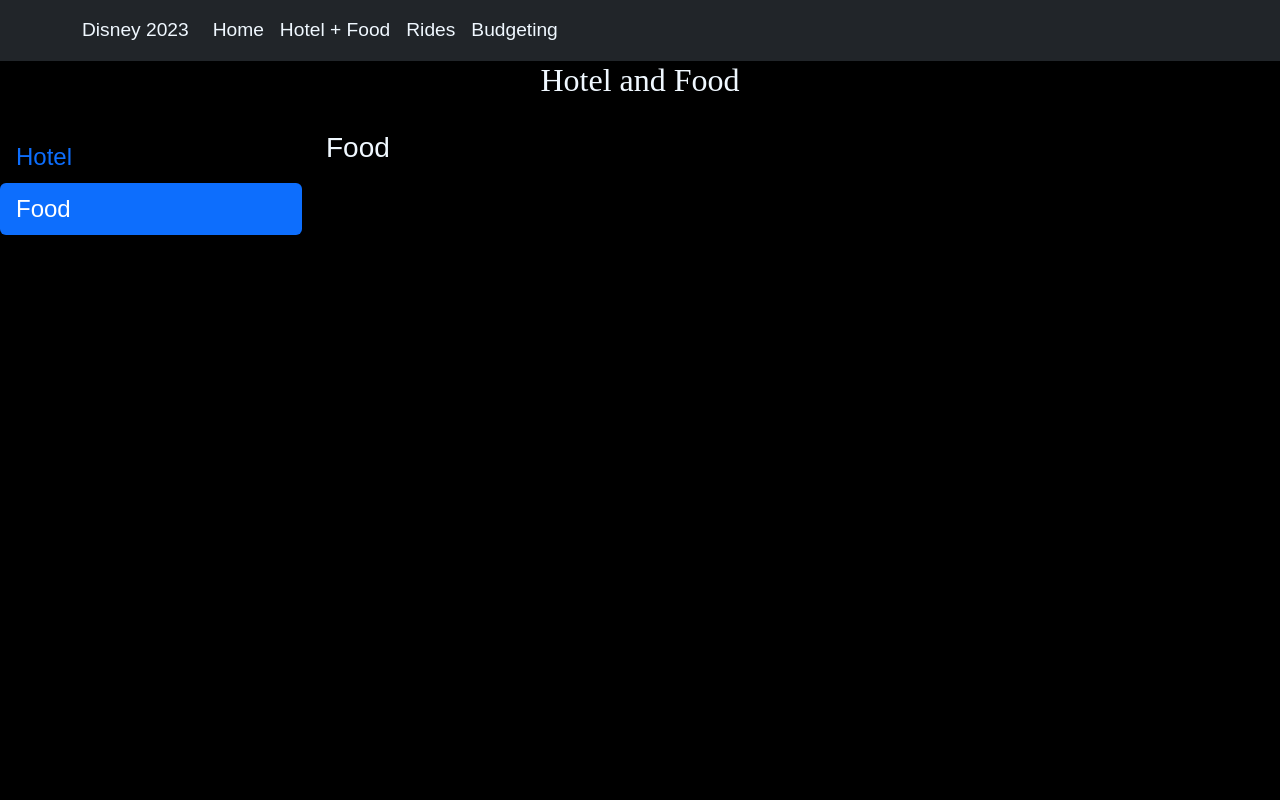
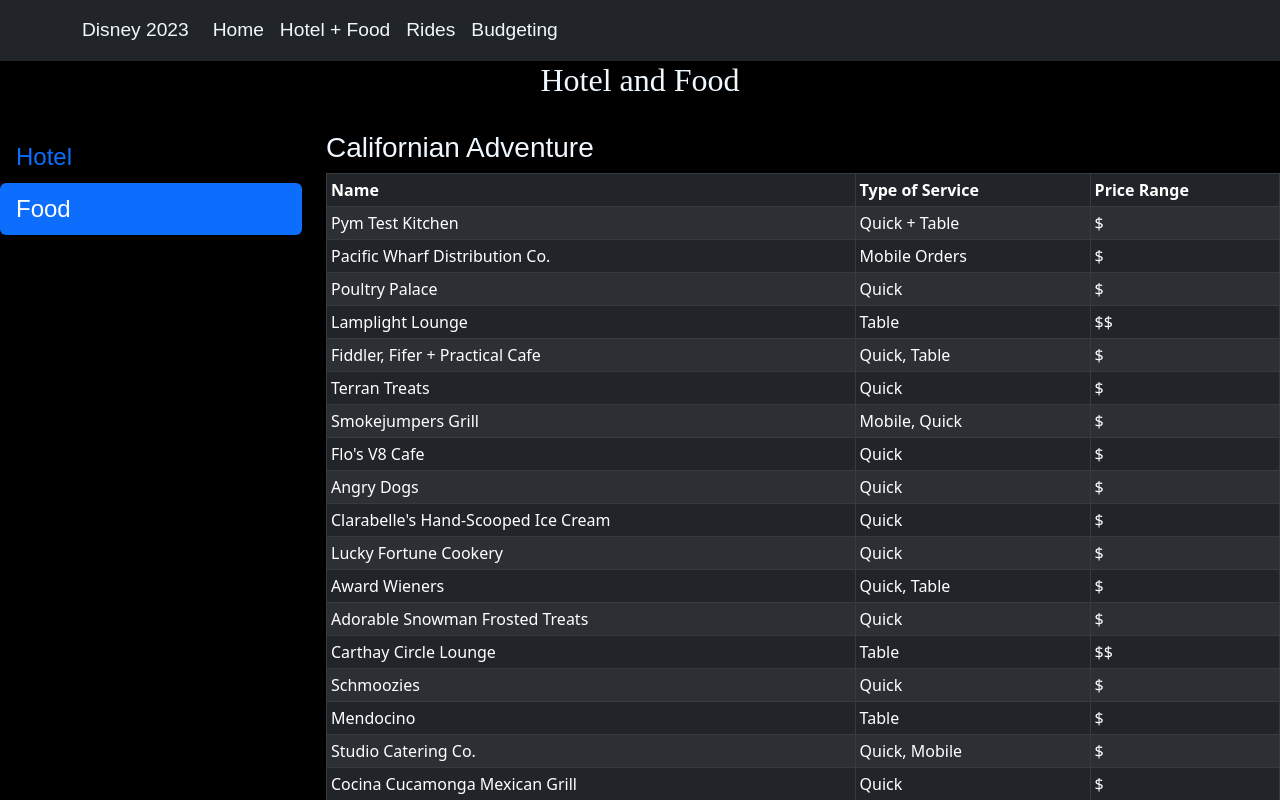
Before and after one commit to cmkelling/week16, a React (Create React App) app in the folder finalproject/: page /hotelFood in a window 1280 px wide. Both pictures are taken after a click on the tab "Food". Shown: the top 800 px of the page. Built offline with nearby package versions, Linux system fonts and the light colour scheme.

Commit message:
Food is Done!

```diff
--- a/finalproject/src/components/food.js
+++ b/finalproject/src/components/food.js
@@ -1,7 +1,360 @@
 import React from 'react'
+
+import { Table } from 'react-bootstrap'
 
 export default function Food() {
     return(
-        <h3>Food</h3>
+        <>
+            <h3>Californian Adventure</h3>
+            <Table striped bordered hover size='sm' variant="dark">
+        <thead>
+            <tr>
+            <th>Name</th>
+            <th>Type of Service</th>
+            <th>Price Range</th>
+            </tr>
+        </thead>
+        <tbody>
+            <tr>
+            <td>Pym Test Kitchen</td>
+            <td>Quick + Table</td>
+            <td>$</td>
+            </tr>
+            <tr>
+            <td>Pacific Wharf Distribution Co.</td>
+            <td>Mobile Orders</td>
+            <td>$</td>
+            </tr>
+            <tr>
+            <td>Poultry Palace</td>
+            <td>Quick</td>
+            <td>$</td>
+            </tr>
+            <tr>
+            <td>Lamplight Lounge</td>
+            <td>Table</td>
+            <td>$$</td>
+            </tr>
+            <tr>
+            <td>Fiddler, Fifer + Practical Cafe</td>
+            <td>Quick, Table</td>
+            <td>$</td>
+            </tr>
+            <tr>
+            <td>Terran Treats</td>
+            <td>Quick</td>
+            <td>$</td>
+            </tr>
+            <tr>
+            <td>Smokejumpers Grill</td>
+            <td>Mobile, Quick</td>
+            <td>$</td>
+            </tr>
+            <tr>
+            <td>Flo's V8 Cafe</td>
+            <td>Quick</td>
+            <td>$</td>
+            </tr>
+            <tr>
+            <td>Angry Dogs</td>
+            <td>Quick</td>
+            <td>$</td>
+            </tr>
+            <tr>
+            <td>Clarabelle's Hand-Scooped Ice Cream</td>
+            <td>Quick</td>
+            <td>$</td>
+            </tr>
+            <tr>
+            <td>Lucky Fortune Cookery</td>
+            <td>Quick</td>
+            <td>$</td>
+            </tr>
+            <tr>
+            <td>Award Wieners</td>
+            <td>Quick, Table</td>
+            <td>$</td>
+            </tr>
+            <tr>
+            <td>Adorable Snowman Frosted Treats</td>
+            <td>Quick</td>
+            <td>$</td>
+            </tr>
+            <tr>
+            <td>Carthay Circle Lounge</td>
+            <td>Table</td>
+            <td>$$</td>
+            </tr>
+            <tr>
+            <td>Schmoozies</td>
+            <td>Quick</td>
+            <td>$</td>
+            </tr>
+            <tr>
+            <td>Mendocino</td>
+            <td>Table</td>
+            <td>$</td>
+            </tr>
+            <tr>
+            <td>Studio Catering Co.</td>
+            <td>Quick, Mobile</td>
+            <td>$</td>
+            </tr>
+            <tr>
+            <td>Cocina Cucamonga Mexican Grill</td>
+            <td>Quick</td>
+            <td>$</td>
+            </tr>
+            <tr>
+            <td>Paradise Garden Grill</td>
+            <td>Quick</td>
+            <td>$</td>
+            </tr>
+            <tr>
+            <td>Boardwalk Pizza + Pasta</td>
+            <td>Quick, Table</td>
+            <td>$</td>
+            </tr>
+            <tr>
+            <td>Senor Buzz Churros</td>
+            <td>Quick</td>
+            <td>$</td>
+            </tr>
+            <tr>
+            <td>Bayside Brews</td>
+            <td>Quick</td>
+            <td>$</td>
+            </tr>
+            <tr>
+            <td>Shawarma Palace</td>
+            <td>Quick</td>
+            <td>$</td>
+            </tr>
+            <tr>
+            <td>Rita's Baja Blenders</td>
+            <td>Quick</td>
+            <td>$</td>
+            </tr>
+            <tr>
+            <td>Wine Country Trattoria</td>
+            <td>Table</td>
+            <td>$$</td>
+            </tr>
+            <tr>
+            <td>Cozy Cone Motel</td>
+            <td>Quick</td>
+            <td>$</td>
+            </tr>
+            <tr>
+            <td>Jack-Jack Cookie Num Nums</td>
+            <td>Quick</td>
+            <td>$</td>
+            </tr>
+            <tr>
+            <td>Corn Dog Castle</td>
+            <td>Quick, Table</td>
+            <td>$</td>
+            </tr>
+            <tr>
+            <td>Sonoma Terrace</td>
+            <td>Quick</td>
+            <td>$</td>
+            </tr>
+            <tr>
+            <td>Hollywood Lounge</td>
+            <td>Quick</td>
+            <td>$</td>
+            </tr>
+            <tr>
+            <td>Pacific Wharf Cafe</td>
+            <td>Quick</td>
+            <td>$</td>
+            </tr>
+        </tbody>
+        </Table>
+        <br/>
+        <h3>Disneyland Park</h3>
+            <Table striped bordered hover size='sm' variant="dark">
+        <thead>
+            <tr>
+            <th>Name</th>
+            <th>Type of Service</th>
+            <th>Price Range</th>
+            </tr>
+        </thead>
+        <tbody>
+            <tr>
+            <td>Oga's Cantina</td>
+            <td>Table</td>
+            <td>$$</td>
+            </tr>
+            <tr>
+            <td>Docking Bay 7 Food and Cargo</td>
+            <td>Quick, Mobile</td>
+            <td>$</td>
+            </tr>
+            <tr>
+            <td>Red Rose Taverne</td>
+            <td>Quick</td>
+            <td>$</td>
+            </tr>
+            <tr>
+            <td>Market House</td>
+            <td>Quick</td>
+            <td>$</td>
+            </tr>
+            <tr>
+            <td>The Golden Horshoe</td>
+            <td>Quick</td>
+            <td>$</td>
+            </tr>
+            <tr>
+            <td>Ronto Roasters</td>
+            <td>Quick</td>
+            <td>$</td>
+            </tr>
+            <tr>
+            <td>Pluto's Dog House</td>
+            <td>Quick</td>
+            <td>$</td>
+            </tr>
+            <tr>
+            <td>Galactic Grill</td>
+            <td>Quick</td>
+            <td>$</td>
+            </tr>
+            <tr>
+            <td>River Belle Terrace</td>
+            <td>Table</td>
+            <td>$$</td>
+            </tr>
+            <tr>
+            <td>Kat Saka's Kettle</td>
+            <td>Quick</td>
+            <td>$</td>
+            </tr>
+            <tr>
+            <td>The Tropical Hideaway</td>
+            <td>Quick</td>
+            <td>$</td>
+            </tr>
+            <tr>
+            <td>Mint Julep Bar</td>
+            <td>Quick</td>
+            <td>$</td>
+            </tr>
+            <tr>
+            <td>Hungry Bear Restaurant</td>
+            <td>Quick</td>
+            <td>$</td>
+            </tr>
+            <tr>
+            <td>French Market Restaurant</td>
+            <td>Quick, Mobile</td>
+            <td>$</td>
+            </tr>
+            <tr>
+            <td>Clarabelle's</td>
+            <td>Quick</td>
+            <td>$</td>
+            </tr>
+            <tr>
+            <td>Gibson Girl Ice Cream Parlor</td>
+            <td>Quick</td>
+            <td>$</td>
+            </tr>
+            <tr>
+            <td>Blue Bayou Restaurant</td>
+            <td>Table</td>
+            <td>$$</td>
+            </tr>
+            <tr>
+            <td>Rancho del Zocalo Restaurante</td>
+            <td>Quick</td>
+            <td>$</td>
+            </tr>
+            <tr>
+            <td>Daisy's Diner</td>
+            <td>Quick</td>
+            <td>$</td>
+            </tr>
+            <tr>
+            <td>Carnation Cafe</td>
+            <td>Table</td>
+            <td>$$</td>
+            </tr>
+            <tr>
+            <td>Milk Stand</td>
+            <td>Quick</td>
+            <td>$</td>
+            </tr>
+            <tr>
+            <td>Harbour Galley</td>
+            <td>Quick</td>
+            <td>$</td>
+            </tr>
+            <tr>
+            <td>Refreshment Corner</td>
+            <td>Quick</td>
+            <td>$</td>
+            </tr>
+            <tr>
+            <td>Royal Street Veranda</td>
+            <td>Quick</td>
+            <td>$</td>
+            </tr>
+            <tr>
+            <td>Alien Pizza Planet</td>
+            <td>Table, Quick</td>
+            <td>$$</td>
+            </tr>
+            <tr>
+            <td>Bengal Barbecue</td>
+            <td>Quick</td>
+            <td>$</td>
+            </tr>
+            <tr>
+            <td>Stage Door Cafe</td>
+            <td>Quick</td>
+            <td>$</td>
+            </tr>
+            <tr>
+            <td>Cafe Orleans</td>
+            <td>Table</td>
+            <td>$$</td>
+            </tr>
+            <tr>
+            <td>Edelweiss Snacks</td>
+            <td>Quick</td>
+            <td>$</td>
+            </tr>
+            <tr>
+            <td>Troubadour Tavern</td>
+            <td>Quick</td>
+            <td>$</td>
+            </tr>
+            <tr>
+            <td>Jolly Holiday Bakery Cafe</td>
+            <td>Quick</td>
+            <td>$</td>
+            </tr>
+            <tr>
+            <td>Maurice's Treats</td>
+            <td>Quick</td>
+            <td>$</td>
+            </tr>
+            <tr>
+            <td>Tiki Juice Bar</td>
+            <td>Quick</td>
+            <td>$</td>
+            </tr>
+            <tr>
+            <td>Plaza Inn</td>
+            <td>Quick, Table</td>
+            <td>$$</td>
+            </tr>
+        </tbody>
+        </Table>
+    </>
     )
 }
```
